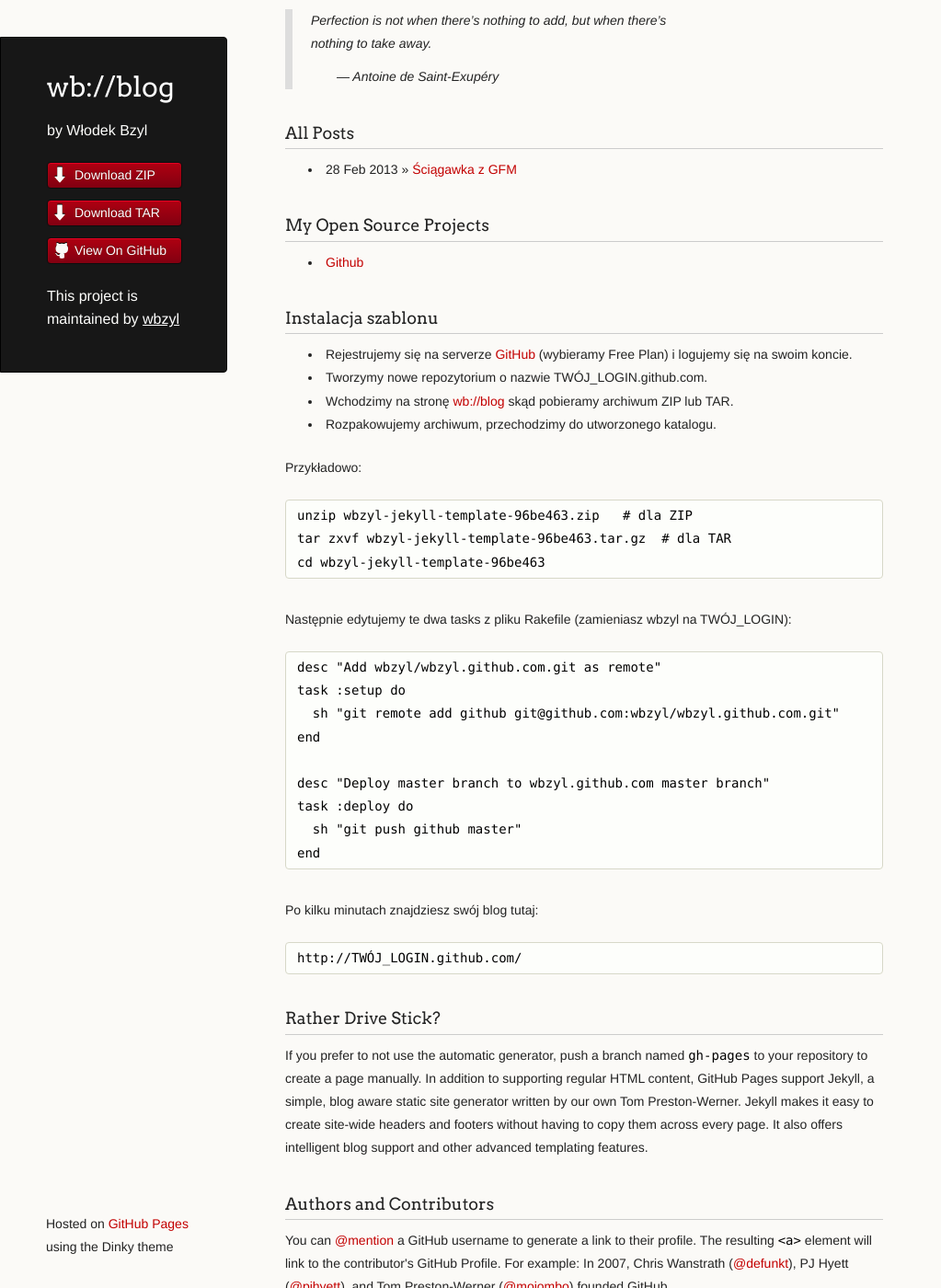
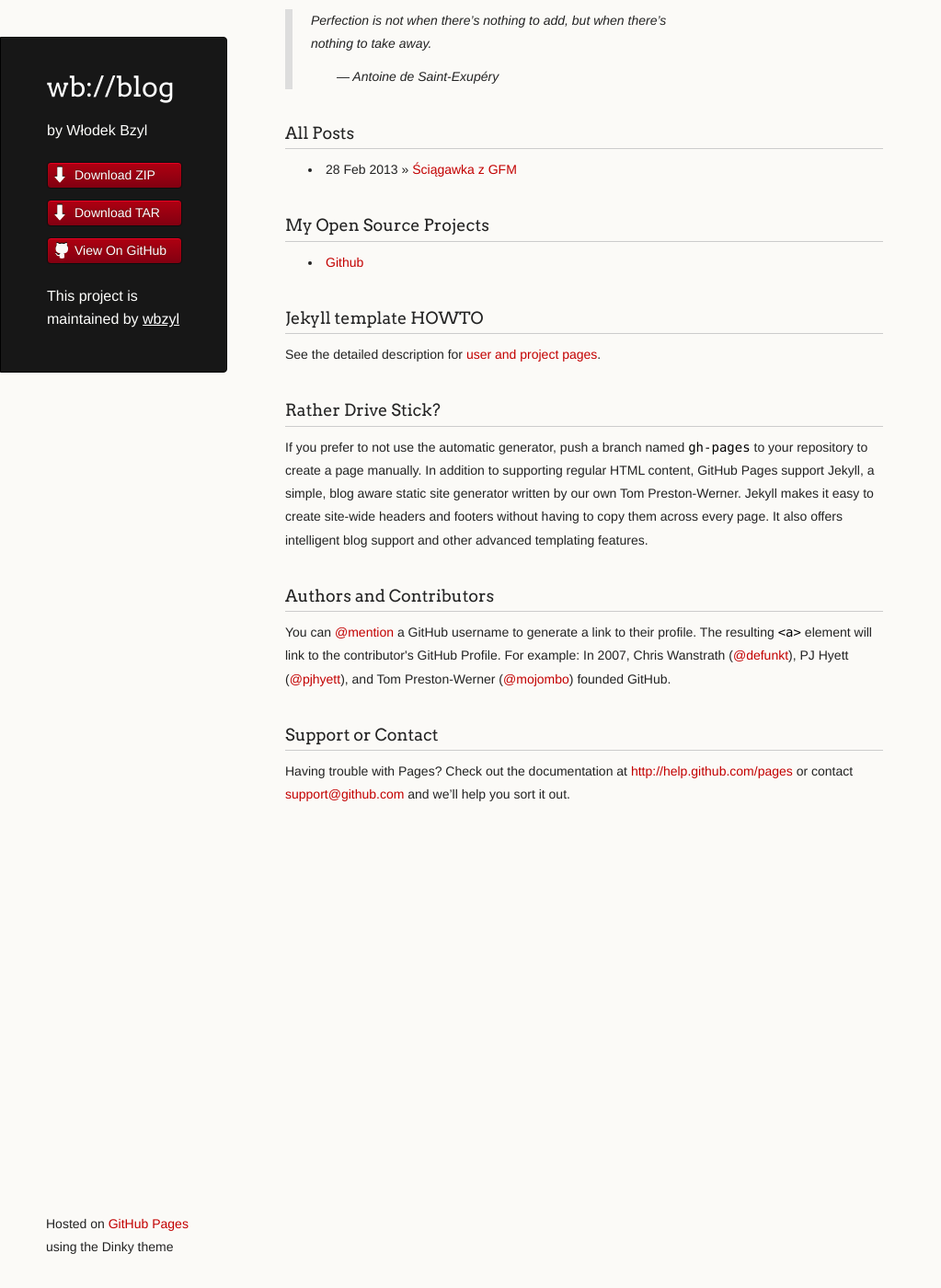
Before and after one commit to joliment/wbzyl.github.com, a Jekyll site: the page built from index.html, in a window 1280 px wide and 1400 px high. Shown: the whole window at 92% size, without its empty margins (0-1023 px from the left). Built offline with Jekyll 4.4.1, drawn with Linux system fonts in a browser that asks for light colours; Markdown is read by kramdown in place of the engine named in the settings.

Commit message:
uaktualniony opis w README

```diff
--- a/index.html
+++ b/index.html
@@ -14,40 +14,11 @@ title: "wb://blog"
   <li><a href="http://github.com/wbzyl/">Github</a>
 </ul>
 
-<h3>Instalacja szablonu</h3>
 
-<ul>
-<li>Rejestrujemy się na serverze <a href="http://github.com">GitHub</a>
-  (wybieramy <b>Free Plan</b>) i logujemy się na swoim koncie.
-<li>Tworzymy nowe repozytorium o nazwie <b>TWÓJ_LOGIN.github.com</b>.
-<li>Wchodzimy na stronę <a href="http://wbzyl.github.com/">wb://blog</a>
-  skąd pobieramy archiwum ZIP lub TAR.
-<li>Rozpakowujemy archiwum, przechodzimy do utworzonego katalogu.
-</ul>
+<h3>Jekyll template HOWTO</h3>
 
-<p>Przykładowo:</p>
-<pre>unzip wbzyl-jekyll-template-96be463.zip   # dla ZIP
-tar zxvf wbzyl-jekyll-template-96be463.tar.gz  # dla TAR
-cd wbzyl-jekyll-template-96be463
-</pre>
-
-<p>Następnie edytujemy te dwa <i>tasks</i> z pliku <i>Rakefile</i>
-(zamieniasz <i>wbzyl</i> na <i>TWÓJ_LOGIN</i>):</p>
-<pre>desc "Add wbzyl/wbzyl.github.com.git as remote"
-task :setup do
-  sh "git remote add github git@github.com:wbzyl/wbzyl.github.com.git"
-end
-
-desc "Deploy master branch to wbzyl.github.com master branch"
-task :deploy do
-  sh "git push github master"
-end
-</pre>
-
-<p>Po kilku minutach znajdziesz swój blog tutaj:</p>
-<pre>
-http://TWÓJ_LOGIN.github.com/
-</pre>
+See the detailed description for
+<a href="https://github.com/wbzyl/jekyll-template">user and project pages</a>.
 
 
 <h3>Rather Drive Stick?</h3>
```
Also changed, not shown: README.md.
